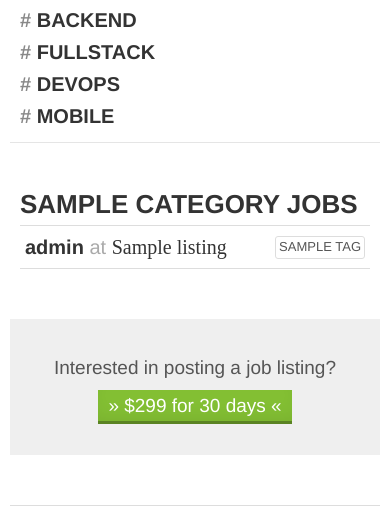
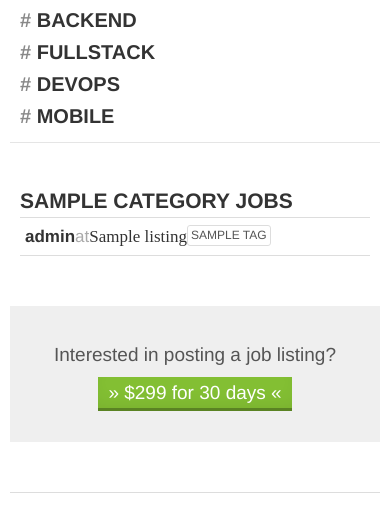
Before and after one commit to sirodoht/avocado-jobs, a Django app: page / in a window 390 px wide. Shown: the part 311-820 px from the top of the page. Run offline with Django 3.2, Linux system fonts and the light colour scheme; tables that the repository leaves empty hold one stand-in row (values such as "Sample post").

Commit message:
fix index responsive details

```diff
--- a/main/static/main/style.css
+++ b/main/static/main/style.css
@@ -159,10 +159,16 @@ a:hover {
 .listings-section-link {
   text-decoration: none;
   color: #333;
-  font-size: 20px;
+  font-size: 17px;
+}
+@media (min-width: 768px) {
+  .listings-section-link {
+    font-size: 20px;
+  }
 }
 
 .listings-section-link-item {
+  display: flex;
   border-bottom: 1px solid #ddd;
   padding-top: 5px;
   padding-bottom: 5px;
@@ -175,6 +181,10 @@ a:hover {
   color: #333;
 }
 
+.listings-section-link-item-title {
+  flex: 1 1 auto;
+}
+
 .muted {
   color: #aaa;
 }
@@ -184,20 +194,25 @@ a:hover {
 }
 
 .tags {
-  float: right;
+  text-align: right;
   position: relative;
   top: -3px;
 }
 
 .tags-single {
   display: inline-block;
-  font-size: 13px;
+  font-size: 12px;
   text-transform: uppercase;
   color: #555;
   border: 1px solid #ddd;
   border-radius: 3px;
   padding-left: 3px;
   padding-right: 3px;
+}
+@media (min-width: 768px) {
+  .tags-single {
+    font-size: 13px;
+  }
 }
 
 .jumbotron {
@@ -234,13 +249,18 @@ h1 small {
 h2 {
   font-weight: 700;
   text-transform: uppercase;
-  font-size: 26px;
+  font-size: 21px;
   margin-top: 40px;
   margin-bottom: 0;
   position: sticky;
   top: -1px;
   border-bottom: 1px solid #ddd;
   background: #fff;
+}
+ @media (min-width: 768px) {
+  h2 {
+    font-size: 26px;
+  }
 }
 
 h3 {
```
